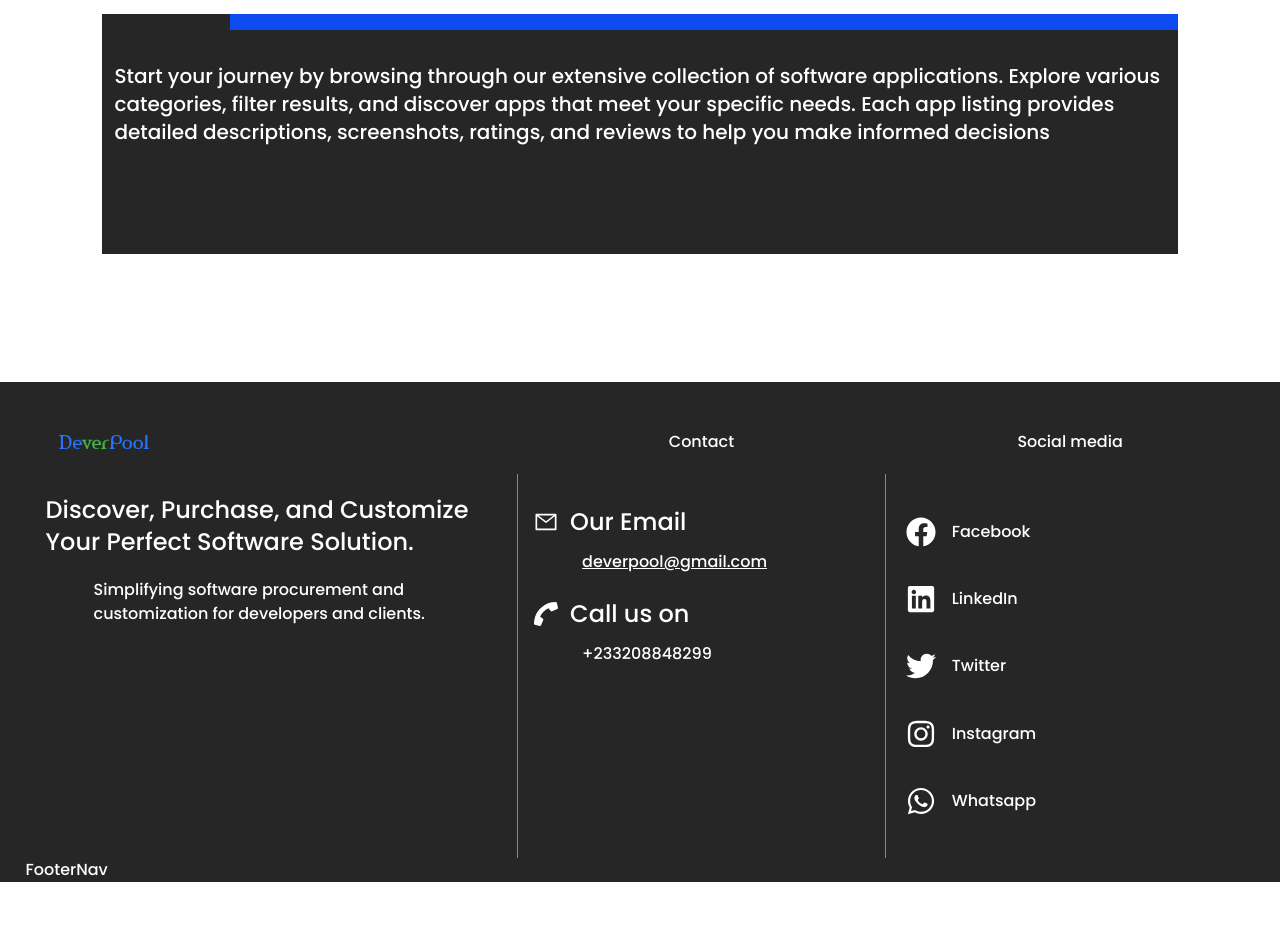
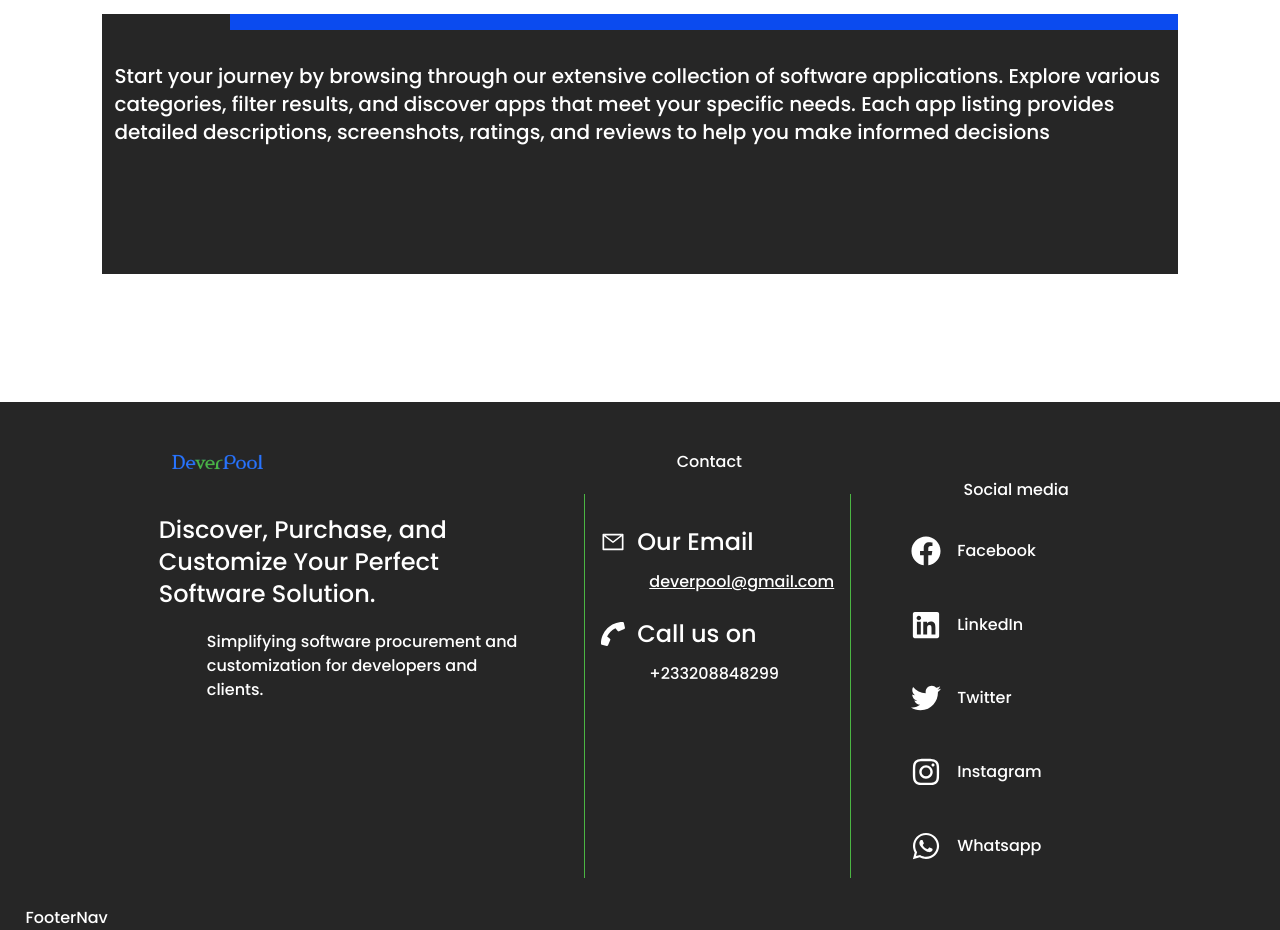
Before and after one commit to Wavei-Haruna/deverpool, a React (Vite) app: page / in a window 1280 px wide. Shown: the part 2684-3614 px from the top of the page. Before the commit the page ends 3566 px from the top, so only its background shows below. Built offline with nearby package versions, Linux system fonts and the light colour scheme.

Commit message:
footer modified

```diff
--- a/src/Components/Footer.jsx
+++ b/src/Components/Footer.jsx
@@ -12,10 +12,10 @@ export default function Footer() {
   return (
     <main className="bg-[#262626] text-white px-[2vw] font-menu pt-7">
       <section
-        className="grid grid-cols-3"
-        style={{ gridTemplateColumns: "40% 30% 30%" }}
+        className="flex flex-wrap gap-10 justify-center"
+        // style={{ gridTemplateColumns: "40% 30% 30%" }}
       >
-        <div className="px-5">
+        <div className="min-w-[250px] max-w-[33%] px-5">
           <img src={Logo} alt="logo" className="h-16 w-auto" />
           <div>
             <p className=" text-2xl my-5">
@@ -29,10 +29,10 @@ export default function Footer() {
         </div>
 
         <div>
-          <div className="h-16 w-auto flex items-center justify-center  ">
+          <div className="min-w-[250px] max-w-[33%] h-16 w-auto flex items-center justify-center ">
             Contact
           </div>
-          <ul className="block space-y-6 py-8 h-96 border-[1.5px] px-4 border-t-0 border-b-0 border-primaryGreen">
+          <ul className="block space-y-6 py-8 h-96 border-[1.5px] px-4 border-t-0 border-b-0 sm:border-r-0 md:border-r border-primaryGreen">
             <li className="grid gap-3">
               <h2 className="flex items-center text-2xl gap-3">
                 <AiOutlineMail />
@@ -55,10 +55,10 @@ export default function Footer() {
         </div>
 
         <div>
-          <div className="h-16 w-auto flex items-center justify-center ">
+          <div className="min-w-[250px] max-w-[33%] h-16 w-auto flex items-center justify-center sm:mt-7 ">
             Social media
           </div>
-          <ul className="px-5 grid gap-4 py-8 h-96">
+          <ul className="px-5 grid gap-4 py-8 sm:pt-0 h-96">
             <li className="flex gap-4 items-center">
               <FaFacebook className="text-3xl" />
               Facebook
--- a/src/Components/HowItWorks.jsx
+++ b/src/Components/HowItWorks.jsx
@@ -10,7 +10,7 @@ export default function HowItWorks() {
   return (
     <main className="my-28 w-full">
       <h1 className="main-title">How it Works</h1>
-      <section className="grid grid-cols-6 gap-2 mt-10 bg-black text-white">
+      <section className="grid grid-cols-2 sm:grid-cols-3 md:grid-cols-6 gap-2 mt-10 bg-black text-white">
         <Link to={"/browse-and-discover"} className="bg-primaryBlue flex p-3  ">
           <div className="flex flex-col gap-3 items-center p-2 justify-between">
             <span>
@@ -63,7 +63,7 @@ export default function HowItWorks() {
           </div>
         </Link>
       </section>
-      <section className="bg-labBlack text-white p-3 pt-12  font-menu my-4 h-60 relative text-xl">
+      <section className="bg-labBlack text-white p-3 pt-12  font-menu my-4 min-h-[260px] relative text-xl">
         <div className="absolute right-0 left-[10vw] h-4 bg-primaryBlue top-0"></div>
         <p>
           Start your journey by browsing through our extensive collection of
```
